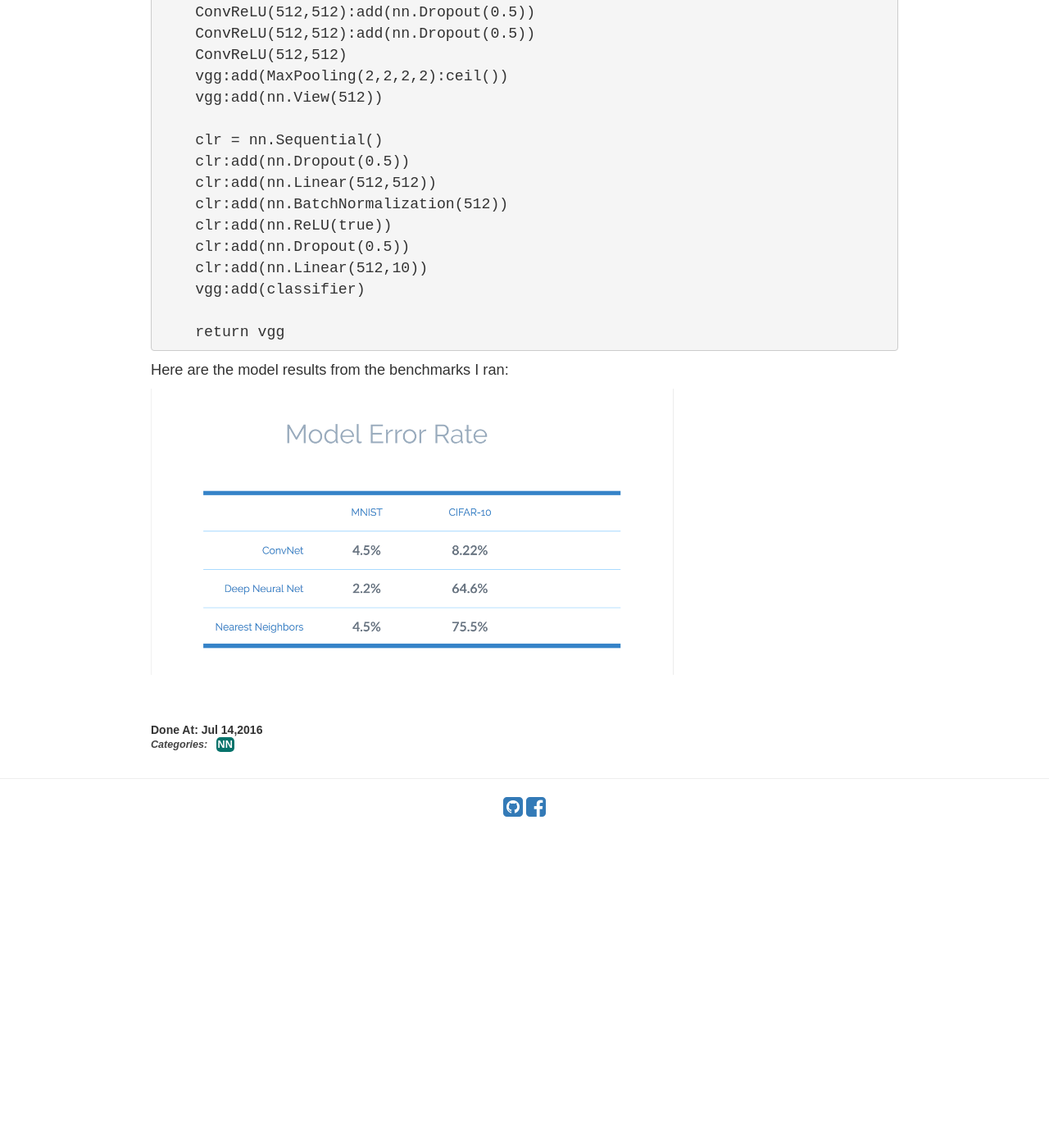
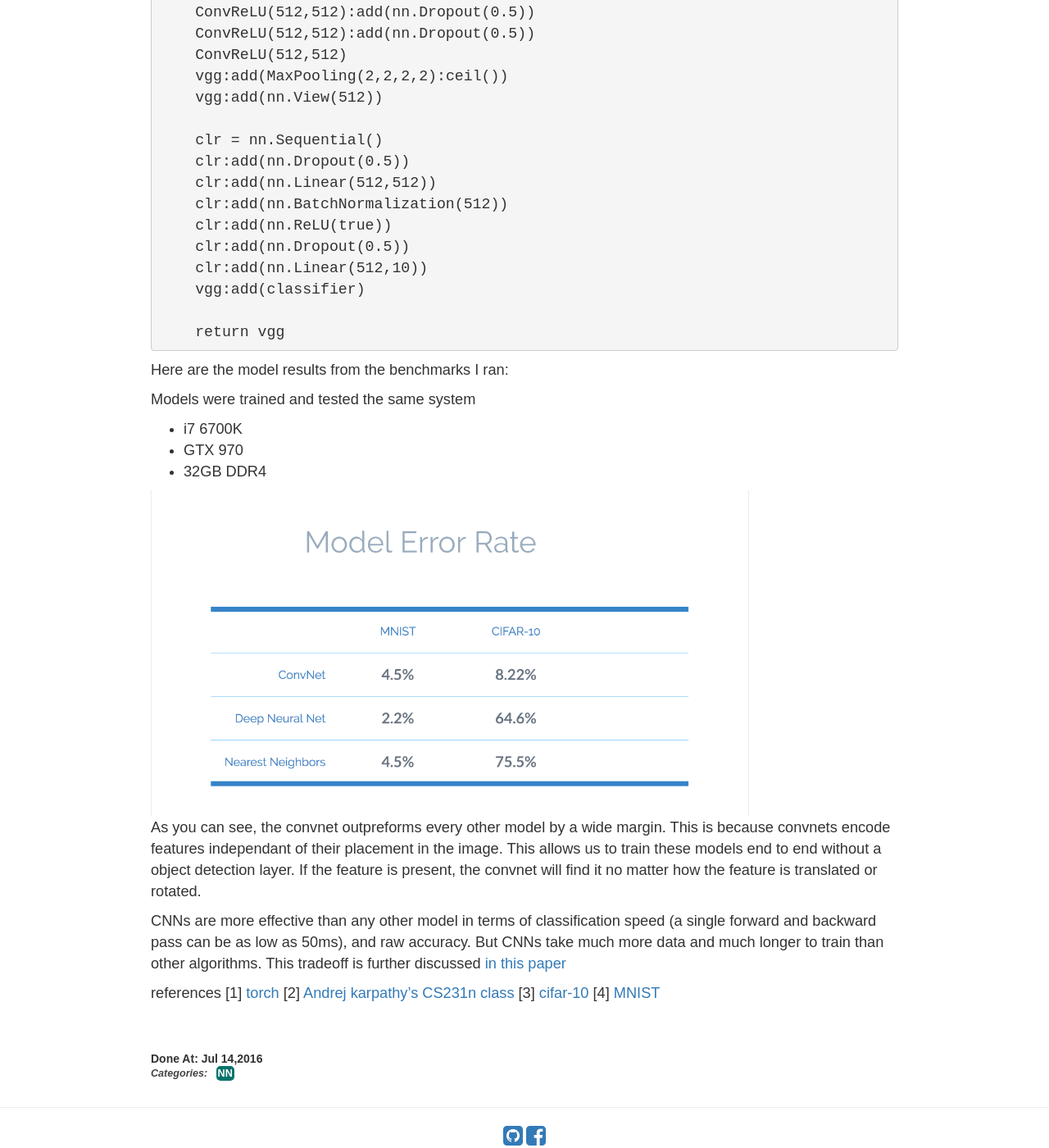
Before and after one commit to neale/neale.github.io, a Jekyll site: the page built from _posts/2015-01-12-cifar-torch.md, in a window 1280 px wide and 1400 px high, scrolled down 4687 px. Shown: the whole window at 82% size. Built offline with Jekyll 4.4.1, drawn with Linux system fonts in a browser that asks for light colours; nearby versions of some CDN libraries; library files that are not in the unit come from our copies; a script that is not in the unit is left out; comment, search, counter and statistics services are not loaded; before the commit the page ends 5686 px from its top, so only the background shows below that.

Commit message:
finished one for now

```diff
--- a/_posts/2015-01-12-cifar-torch.md
+++ b/_posts/2015-01-12-cifar-torch.md
@@ -155,9 +155,27 @@
 
 Here are the model results from the benchmarks I ran:
 
+Models were trained and tested the same system
+* i7 6700K
+* GTX 970
+* 32GB DDR4
+
+
 {% if page.image %}
 
 <div class="post-img">
-<img class="img-responsive img-post" src=" {{site.baseurl}}/img/conv_stats.png" width="70%" height="60%" />
+<img class="img-responsive img-post" src=" {{site.baseurl}}/img/conv_stats.png" width="80%" height="80%" />
 </div>
 {% endif %}
+
+As you can see, the convnet outpreforms every other model by a wide margin. This is because convnets encode features independant of their placement in the image.
+This allows us to train these models end to end without a object detection layer. If the feature is present, the convnet will find it no matter how the feature is translated or rotated.
+
+CNNs are more effective than any other model in terms of classification speed (a single forward and backward pass can be as low as 50ms), and raw accuracy. But CNNs take much more data and much longer to train than other algorithms.
+This tradeoff is further discussed [in this paper](https://github.com/neale/convnet/blob/master/effect-model-complexity.pdf)
+
+references
+[1] [torch](http://torch.ch/docs/package-docs.html)
+[2] [Andrej karpathy's CS231n class](http://cs231n.github.io/)
+[3] [cifar-10](https://www.cs.toronto.edu/~kriz/cifar.html)
+[4] [MNIST](http://yann.lecun.com/exdb/mnist/)
```
